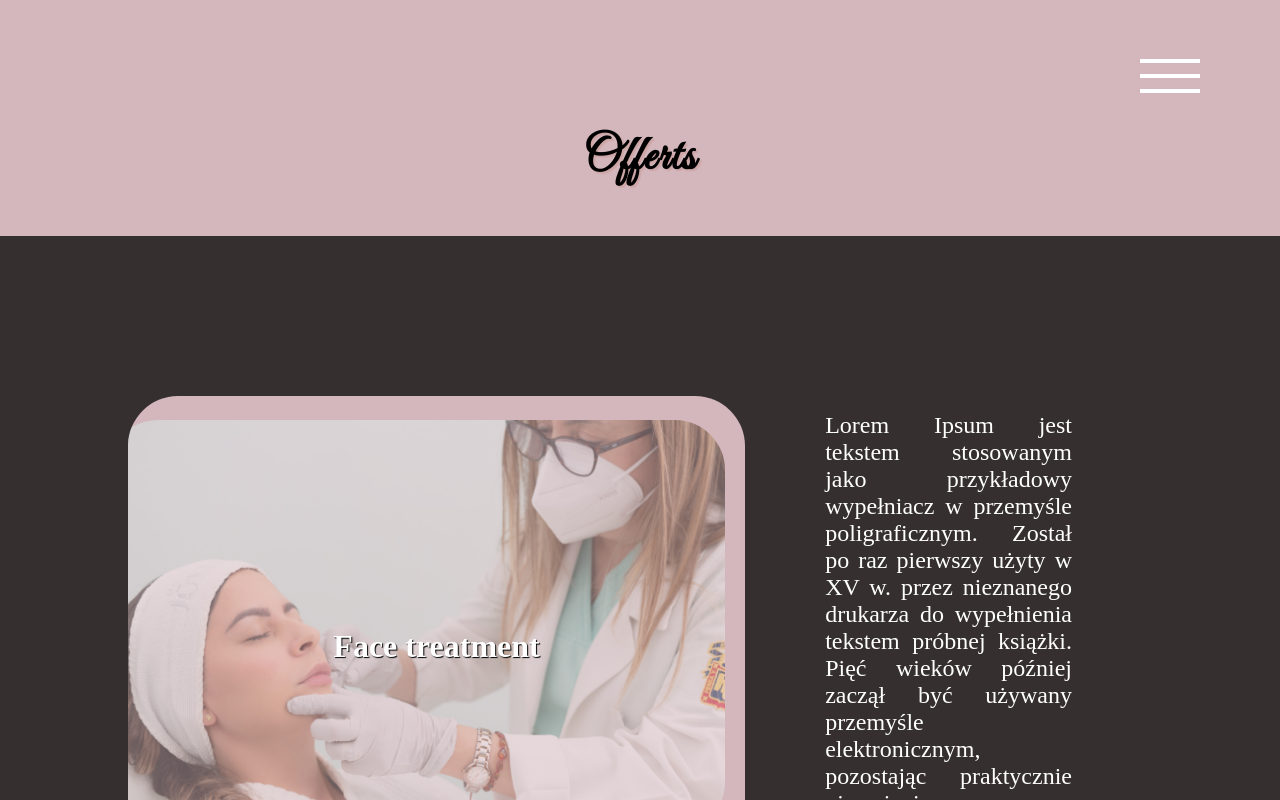
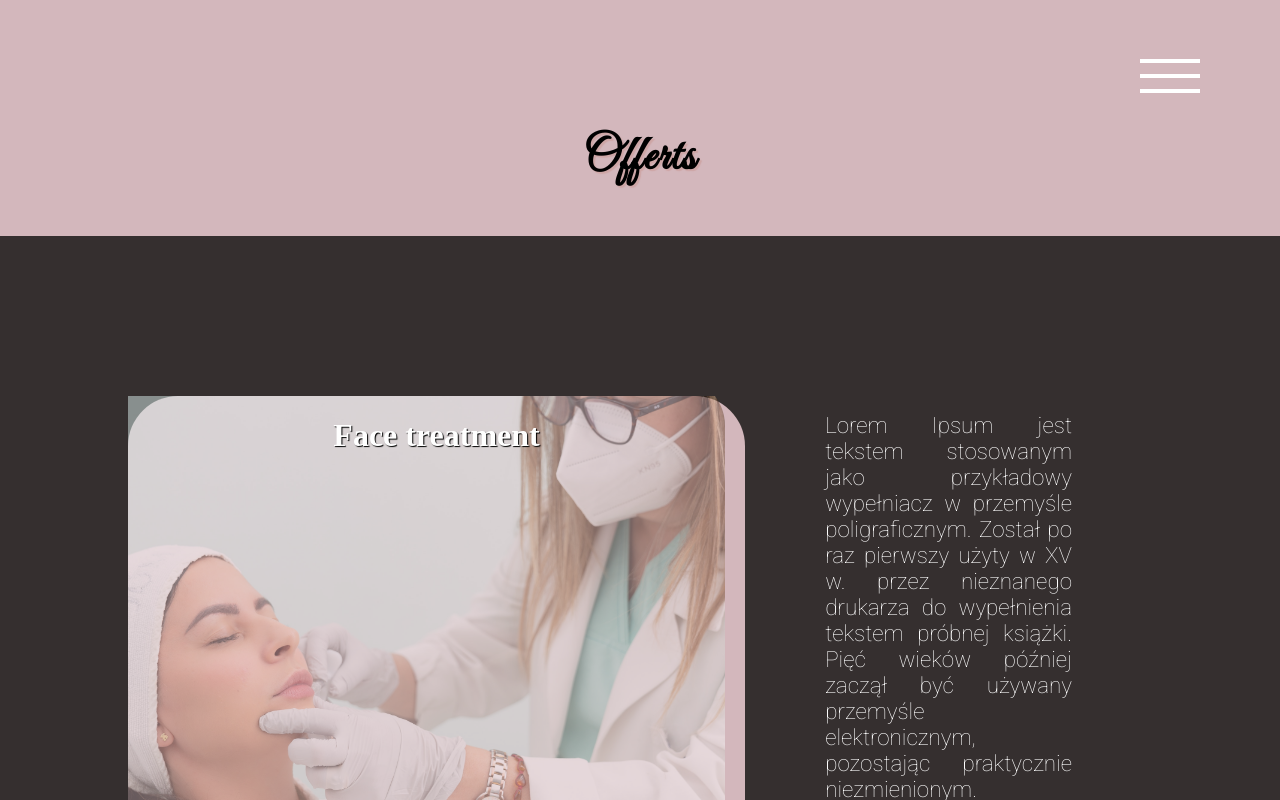
Before and after one commit to amelangad/beauty_salon, a React (Vite) app: page /treatments in a window 1280 px wide. Shown: the top 800 px of the page. Built offline with nearby package versions, Linux system fonts and the light colour scheme.

Commit message:
change font-size

```diff
--- a/src/App.css
+++ b/src/App.css
@@ -1,4 +1,5 @@
 @import url('https://fonts.googleapis.com/css2?family=Amatic+SC&family=Great+Vibes&family=Sacramento&display=swap');
+@import url('https://fonts.googleapis.com/css2?family=Roboto:wght@100&display=swap');
 
 
 #root {
--- a/src/styles/treatments.css
+++ b/src/styles/treatments.css
@@ -42,13 +42,13 @@
     cursor: pointer;
     display: flex;
     justify-content: center;
-    align-items: center;
-    overflow: hidden;
+
 }
 
 .treatments__image {
     object-fit: cover;
     width: 100%;
+    height: 100%;
     border-radius: inherit;
     transition: .5s ease-in-out;
     opacity: .5;
@@ -69,7 +69,7 @@
 
 
 .treatments__text {
-    font-family: font-family: 'Sacramento', cursive;
+    font-family: 'Roboto', sans-serif;
     width: 80%;
     height: auto;
     padding: .5rem 0;
@@ -112,7 +112,7 @@
         width: 40%;
         padding: 1rem 5rem;
         margin: 0 auto;
-        font-size: 1.5rem;
+        font-size: 1.4rem;
 
     }
 
```
